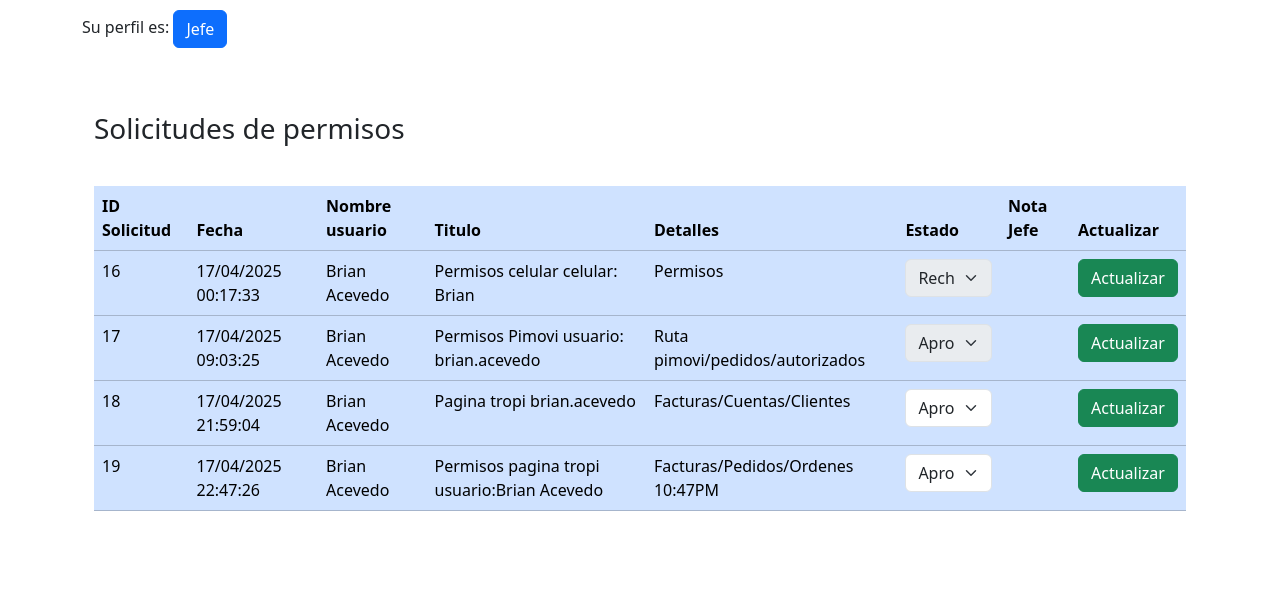
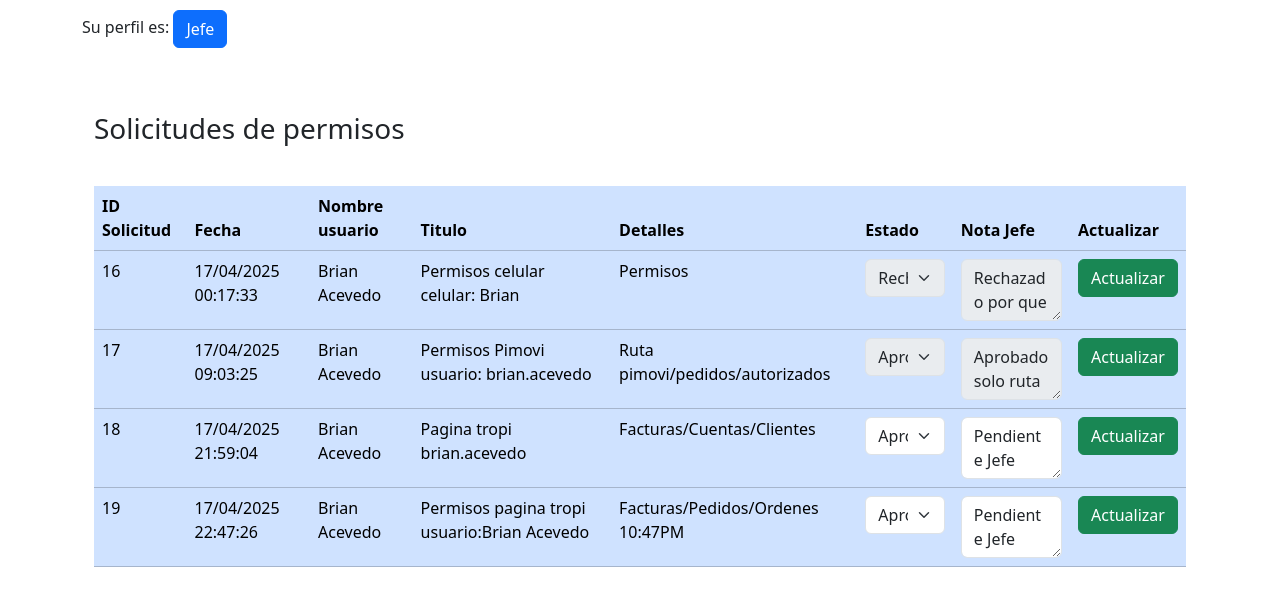
Before and after one commit to brianxt6/php_repositorio1, a PHP site: page /asesorUCV2.php in a window 1280 px wide. Shown: the part 156-762 px from the top of the page. Run offline with PHP 8.4, Linux system fonts and the light colour scheme; a user stored in the database is signed in; data comes from the database, SQL or seed files in the repository.

Commit message:
Seccion ASESOR funcionando

```diff
--- a/asesorUCV2.php
+++ b/asesorUCV2.php
@@ -111,7 +111,13 @@ try {
                                 </select>
                             </td>
                             <td>
-                            </td>
+    <textarea
+        name="nota_jefe"
+        id="nota_jefe"
+        class="form-control"
+        <?= $trabajo['nota_jefe'] !== 'Pendiente Jefe' ? 'disabled' : '' ?>
+    ><?= htmlspecialchars($trabajo['nota_jefe']) ?></textarea>
+</td>
                             <td>
                                 <input type="hidden" name="id_solicitud" value="<?= htmlspecialchars($trabajo['id_solicitud']) ?>">
                                 <button type="submit" class="btn btn-success">Actualizar</button>
```
